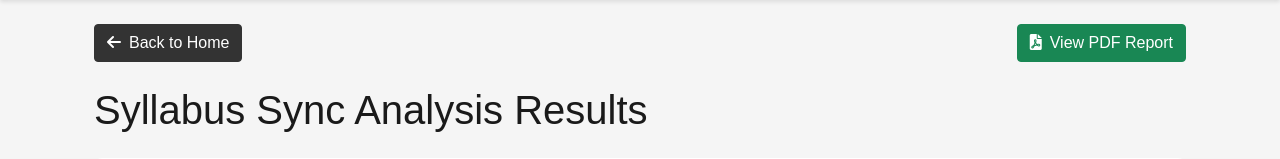
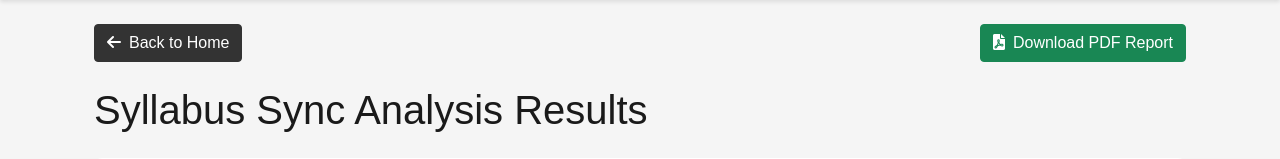
Before and after one commit to cpatsula02/Syllabus-Sync, a Flask app: template templates/results.html in a window 1280 px wide. Shown: the part 76-235 px from the top of the page. Run offline with Flask 3, Linux system fonts and the light colour scheme; the template is opened without the code that fills it, so the values that code supplies are empty.

Commit message:
Assistant checkpoint: Update PDF download functionality
Assistant generated file changes:
- app.py: Update PDF download to ensure proper file serving
- templates/results.html: Update download button text

---

User prompt:

ensure the PDF report is available for download after analyzing the documents

Replit-Commit-Author: Assistant
Replit-Commit-Session-Id: 499708bd-76f9-4338-a4e5-acceb5a46884

```diff
--- a/app.py
+++ b/app.py
@@ -746,11 +746,11 @@ def download_pdf():
         # Reset the buffer position
         pdf_buffer.seek(0)
 
-        # Send the PDF to the browser for viewing rather than downloading
+        # Send the PDF to the browser with download option
         return send_file(
             pdf_buffer,
             mimetype='application/pdf',
-            as_attachment=False,
+            as_attachment=True,
             download_name='syllabus_sync_report.pdf'
         )
 
--- a/templates/results.html
+++ b/templates/results.html
@@ -9,8 +9,8 @@
                     <i class="fas fa-arrow-left me-2"></i>Back to Home
                 </a>
                 <div>
-                    <a href="/download_pdf" target="_blank" class="btn btn-success">
-                        <i class="fas fa-file-pdf me-2"></i>View PDF Report
+                    <a href="/download_pdf" class="btn btn-success">
+                        <i class="fas fa-file-pdf me-2"></i>Download PDF Report
                     </a>
                 </div>
             </div>
```
